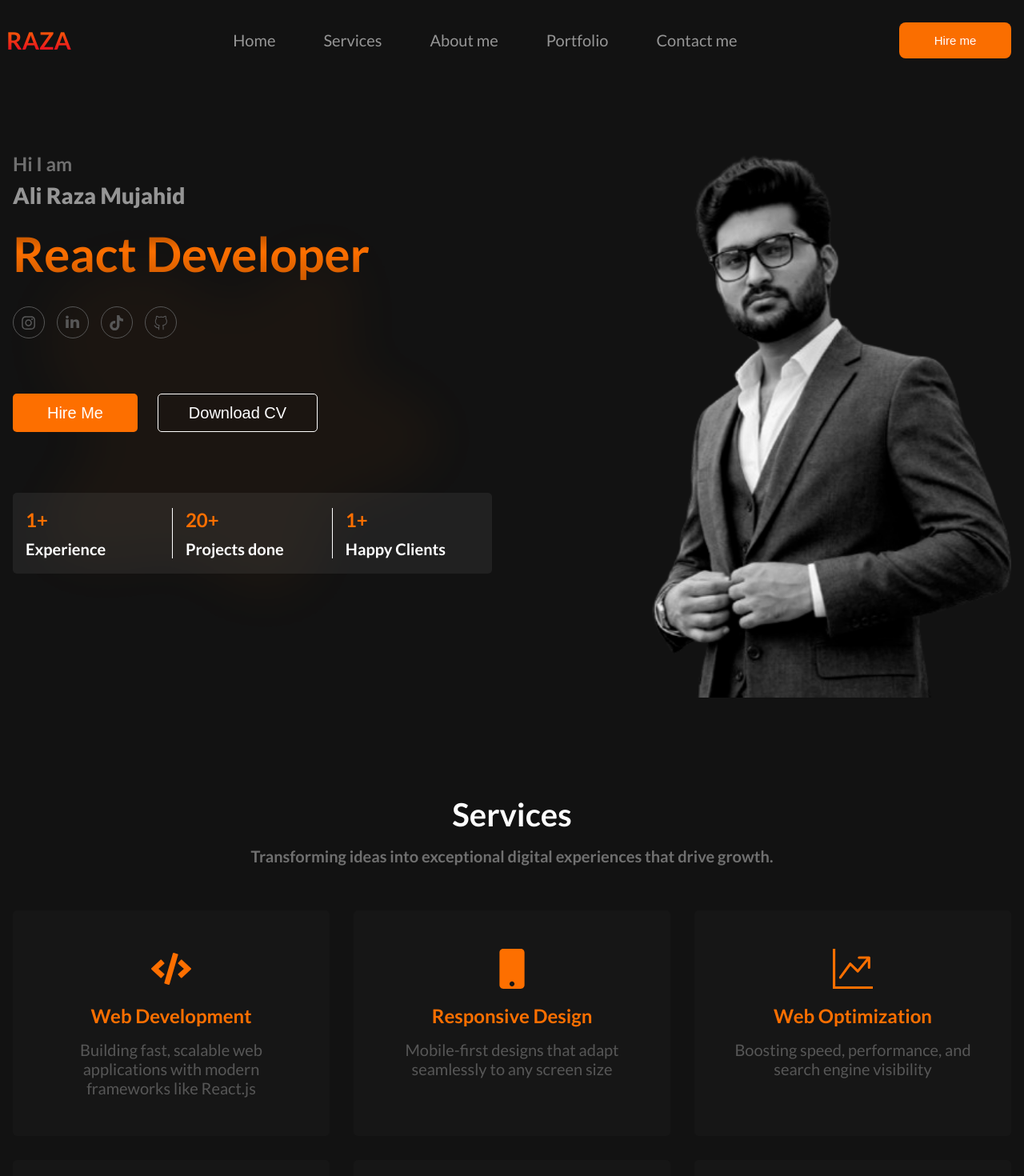
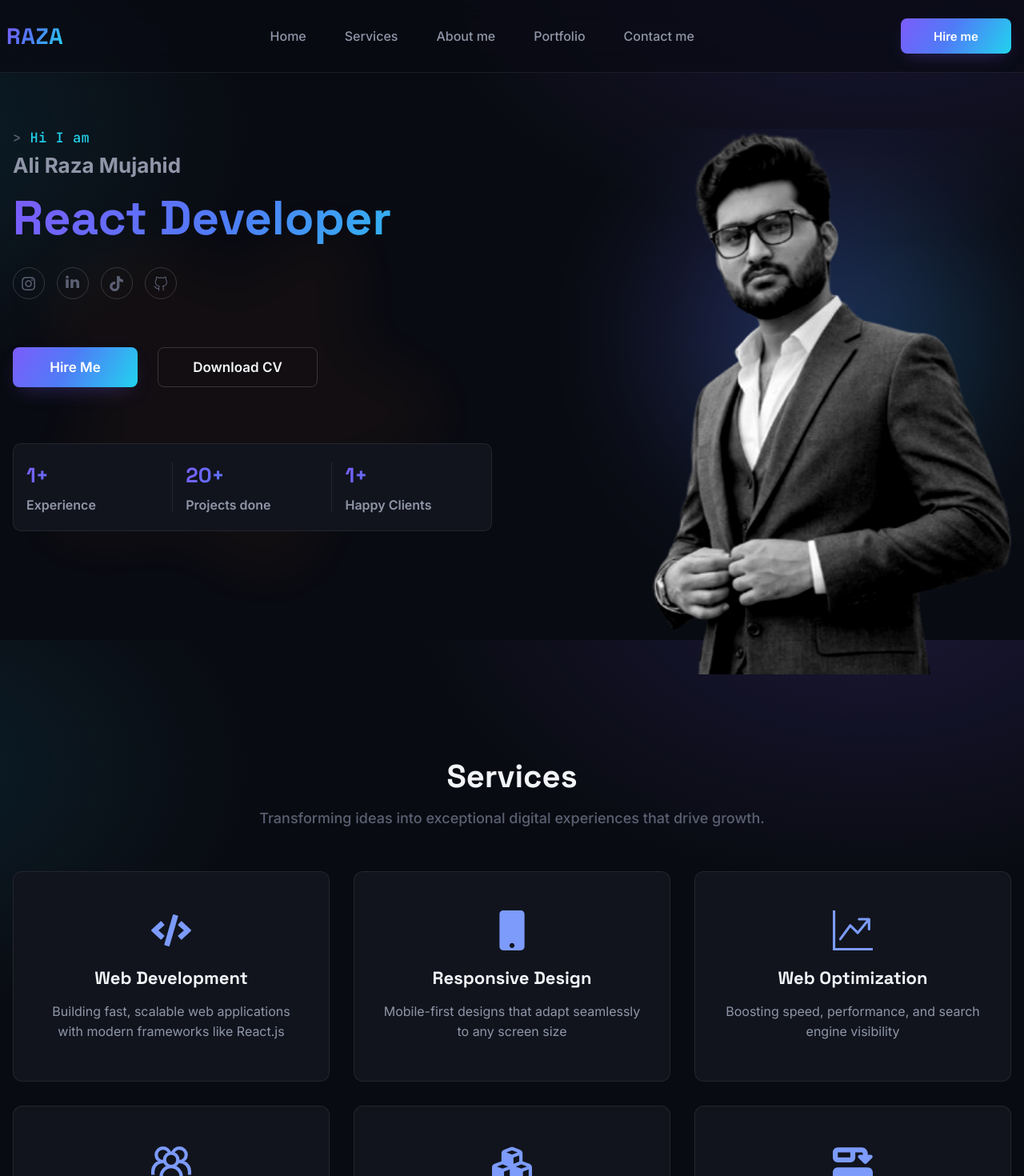
Before and after one commit to ALI-RAZA816/Personal-Portfolio, a React (Vite) app: page / in a window 1280 px wide. Shown: the top 1470 px of the page at 80% size. Built offline with nearby package versions, Linux system fonts and the light colour scheme.

Commit message:
updated files

```diff
--- a/src/App.css
+++ b/src/App.css
@@ -1,15 +1,71 @@
-/* google fonts  */
-@import url('https://fonts.googleapis.com/css2?family=Lato:ital,wght@0,100;0,300;0,400;0,700;0,900;1,100;1,300;1,400;1,700;1,900&display=swap');
+/* ===== Fonts ===== */
+@import url('https://fonts.googleapis.com/css2?family=Space+Grotesk:wght@400;500;600;700&family=Inter:wght@400;500;600;700;800&family=JetBrains+Mono:wght@400;500;600&display=swap');
 
-*{
+/* ===== Design Tokens ===== */
+:root {
+  /* surfaces */
+  --bg-primary: #090b12;
+  --bg-elevated: #11141d;
+  --bg-elevated-2: #161a26;
+  --border-soft: rgba(255, 255, 255, 0.08);
+  --border-strong: rgba(255, 255, 255, 0.16);
+
+  /* text */
+  --text-primary: #f2f4f8;
+  --text-secondary: #9096a8;
+  --text-muted: #5b6072;
+
+  /* accent — indigo to cyan, a developer/console palette */
+  --accent-1: #7c5cfa;
+  --accent-2: #22d3ee;
+  --accent-gradient: linear-gradient(120deg, #7c5cfa 0%, #4f7cf7 45%, #22d3ee 100%);
+  --accent-gradient-soft: linear-gradient(120deg, rgba(124, 92, 250, 0.16), rgba(34, 211, 238, 0.16));
+  --accent-glow: rgba(124, 92, 250, 0.35);
+  --accent-mint: #3ddc97;
+
+  /* fonts */
+  --font-display: "Space Grotesk", "Inter", sans-serif;
+  --font-body: "Inter", sans-serif;
+  --font-mono: "JetBrains Mono", monospace;
+}
+
+* {
   margin: 0;
   padding: 0;
   box-sizing: border-box;
   scroll-behavior: smooth;
 }
 
-body{
-  background-color: #121212;
-  overflow-x:hidden !important;
-  font-family: "Lato", sans-serif;
+body {
+  background-color: var(--bg-primary);
+  background-image:
+    radial-gradient(60rem 40rem at 85% -10%, rgba(124, 92, 250, 0.16), transparent 60%),
+    radial-gradient(50rem 35rem at -10% 20%, rgba(34, 211, 238, 0.10), transparent 55%);
+  background-attachment: fixed;
+  overflow-x: hidden !important;
+  font-family: var(--font-body);
+  color: var(--text-primary);
 }
+
+::selection {
+  background: var(--accent-1);
+  color: #fff;
+}
+
+::-webkit-scrollbar {
+  width: 10px;
+}
+
+::-webkit-scrollbar-track {
+  background: var(--bg-primary);
+}
+
+::-webkit-scrollbar-thumb {
+  background: var(--bg-elevated-2);
+  border-radius: 10px;
+  border: 2px solid var(--bg-primary);
+}
+
+::-webkit-scrollbar-thumb:hover {
+  background: var(--accent-1);
+}
--- a/src/Component/About.jsx
+++ b/src/Component/About.jsx
@@ -14,7 +14,7 @@ export default function About() {
                         <img src="/images/about-img.png" alt="" />
                     </div>
                     <div className={style.rightBox} data-aos="fade-left" data-aos-duration="500">
-                        <p>I am a skilled <b style={{ color: '#fff', fontSize: '16px' }} >React Developer</b> with over 8 months experience in the industry. My passion lies in creatubg captivating website designs and implementing them through fronted development. I take pride in staying up-to-date with current design trends and leveraging my creativity to produce visually appealing and user-friendly websites. Throughout my career, I have developed a deep understanding of user experience and user interface principles. By putting myself in the shoes of the end-users, I strive to create intuitive and seamless browsing experience. I believe that a well-designed website should not only look visually appealing but also provide a smooth and enjouable interaction for visitors. When starting a new project, I thoroughly research and analyze the target audience and the client's specific requirements. This enables me to tailor my designs to meet their expectations and deliver a unique online presence that aligns with their brand indentity.</p>
+                        <p>I am a skilled <b style={{ color: '#22d3ee', fontSize: '16px' }} >React Developer</b> with over 8 months experience in the industry. My passion lies in creatubg captivating website designs and implementing them through fronted development. I take pride in staying up-to-date with current design trends and leveraging my creativity to produce visually appealing and user-friendly websites. Throughout my career, I have developed a deep understanding of user experience and user interface principles. By putting myself in the shoes of the end-users, I strive to create intuitive and seamless browsing experience. I believe that a well-designed website should not only look visually appealing but also provide a smooth and enjouable interaction for visitors. When starting a new project, I thoroughly research and analyze the target audience and the client's specific requirements. This enables me to tailor my designs to meet their expectations and deliver a unique online presence that aligns with their brand indentity.</p>
                         <a href="/cv/resume.pdf" download><button><LuDownload /><span>Download CV</span></button></a>
                     </div>
                 </div>
--- a/src/Component/Service.jsx
+++ b/src/Component/Service.jsx
@@ -13,32 +13,32 @@ export default function Service() {
             <p>Transforming ideas into exceptional digital experiences that drive growth.</p>
             <div className={style.servicesGrid}>
                 <div data-aos="zoom-in" data-aos-easing="linear">
-                    <FaCode style={{color:'#FD6F00',fontSize:"50px"}} />
+                    <FaCode style={{color:'#7c9bfa',fontSize:"50px"}} />
                     <h2>Web Development</h2>
                     <p>Building fast, scalable web applications with modern frameworks like React.js</p>
                 </div>
                 <div data-aos="zoom-in" data-aos-easing="linear">
-                    <FaMobile style={{color:'#FD6F00',fontSize:"50px"}} />
+                    <FaMobile style={{color:'#7c9bfa',fontSize:"50px"}} />
                     <h2>Responsive Design</h2>
                     <p>Mobile-first designs that adapt seamlessly to any screen size</p>
                 </div>
                 <div data-aos="zoom-in" data-aos-easing="linear">
-                    <BsGraphUpArrow style={{color:'#FD6F00',fontSize:"50px"}} />
+                    <BsGraphUpArrow style={{color:'#7c9bfa',fontSize:"50px"}} />
                     <h2>Web Optimization</h2>
                     <p>Boosting speed, performance, and search engine visibility</p>
                 </div>
                 <div data-aos="zoom-in" data-aos-easing="linear">
-                    <GrGroup style={{color:'#FD6F00',fontSize:"50px"}} />
+                    <GrGroup style={{color:'#7c9bfa',fontSize:"50px"}} />
                     <h2>UI/UX Integration</h2>
                     <p>Creating intuitive interfaces that users love to interact with</p>
                 </div>
                 <div data-aos="zoom-in" data-aos-easing="linear">
-                    <FaCubes style={{color:'#FD6F00',fontSize:"50px"}} />
+                    <FaCubes style={{color:'#7c9bfa',fontSize:"50px"}} />
                     <h2>Web Maintenance</h2>
                     <p>Keeping your website secure, updated, and running 24/7</p>
                 </div>
                 <div data-aos="zoom-in" data-aos-easing="linear">
-                    <FaDiagramSuccessor style={{color:'#FD6F00',fontSize:"50px"}} />
+                    <FaDiagramSuccessor style={{color:'#7c9bfa',fontSize:"50px"}} />
                     <h2>Pixel Perfect</h2>
                     <p>Pixel-perfect implementation that matches designs exactly</p>
                 </div>
--- a/src/css/Header.module.css
+++ b/src/css/Header.module.css
@@ -4,12 +4,15 @@ header {
     top: 0;
     left: 0;
     z-index: 999;
-    background-color: #121212;
+    background-color: rgba(9, 11, 18, 0.72);
+    backdrop-filter: blur(14px);
+    -webkit-backdrop-filter: blur(14px);
+    border-bottom: 1px solid var(--border-soft);
 }
 
 .wrapper {
     display: flex;
-    height: 100px;
+    height: 90px;
     max-width: 1400px;
     width: 100%;
     margin: 0 auto;
@@ -20,53 +23,87 @@ header {
 
 .logo h1 {
     text-transform: uppercase;
-    font-weight: bolder;
-    font-size: 30px;
+    font-family: var(--font-display);
+    font-weight: 700;
+    font-size: 28px;
+    letter-spacing: .5px;
     margin-left: .5rem;
     color: transparent;
-    background: linear-gradient(#FA6E00, #E60026);
+    background: var(--accent-gradient);
     background-clip: text;
     -webkit-background-clip: text;
 }
 
-
 .links ul {
-    gap: 60px;
+    gap: 48px;
     display: inline-flex;
     list-style-type: none;
 }
 
 .links ul li a {
-    font-size: 20px;
-    color: #959595;
-    transition: color .20s ease;
+    font-family: var(--font-body);
+    font-size: 16px;
+    font-weight: 500;
+    color: var(--text-secondary);
+    transition: color .2s ease;
     text-decoration: none;
+    position: relative;
+}
+
+.links ul li a::after {
+    content: "";
+    position: absolute;
+    left: 0;
+    bottom: -6px;
+    width: 0;
+    height: 2px;
+    border-radius: 2px;
+    background: var(--accent-gradient);
+    transition: width .25s ease;
 }
 
 .links ul li a:hover {
-    color: #FA6E00;
+    color: var(--text-primary);
+}
+
+.links ul li a:hover::after {
+    width: 100%;
 }
 
 .active{
-    color: #FA6E00 !important;
+    color: var(--text-primary) !important;
+}
+
+.active::after {
+    width: 100% !important;
 }
 
 header button {
-    height: 45px;
-    width: 140px;
+    height: 44px;
+    width: 138px;
     color: #fff;
     border-radius: 8px;
     outline: none;
     border: none;
+    font-family: var(--font-body);
+    font-weight: 600;
     font-size: 15px;
     margin-right: 1rem;
     cursor: pointer;
-    background-color: #FA6E00;
+    background: var(--accent-gradient);
+    box-shadow: 0 8px 22px -8px var(--accent-glow);
+    transition: transform .2s ease, box-shadow .2s ease, filter .2s ease;
+}
+
+header button:hover {
+    transform: translateY(-2px);
+    filter: brightness(1.08);
+    box-shadow: 0 12px 28px -8px var(--accent-glow);
 }
 
 .menuIcon,
 .crossIcon {
-    color: #fff;
+    color: var(--text-primary);
     font-size: 2rem;
     cursor: pointer;
     display: none;
@@ -76,7 +113,7 @@ header button {
     position: absolute;
     top: 30px;
     right: 20px;
-    border: 1px solid #fff;
+    border: 1px solid var(--border-strong);
     border-radius: 5px;
 }
 
@@ -92,7 +129,7 @@ header button {
         transition: .30s ease;
         position: absolute;
         width: 100% !important;
-        background-color: #363636 !important;
+        background-color: rgba(9, 11, 18, 0.98) !important;
     }
 
     .show {
@@ -103,14 +140,15 @@ header button {
 
     .links ul {
         padding: 1rem;
-        border-radius: 5px;
+        border-radius: 8px;
         margin-top: 100px;
         height: 0;
         opacity: 0;
         overflow: hidden;
         transition: 1s ease;
         display: block !important;
-        background-color: #181818 !important;
+        background-color: var(--bg-elevated) !important;
+        border: 1px solid var(--border-soft);
     }
 
     .openMenu {
--- a/src/css/HeroSection.module.css
+++ b/src/css/HeroSection.module.css
@@ -1,12 +1,10 @@
 .wrapper {
     width: 100%;
-    color: #fff;
+    color: var(--text-primary);
     display: flex;
     gap: 50px;
-    /* align-items: center; */
     max-width: 1400px;
-    /* justify-content: space-between; */
-    margin: 90px auto !important;
+    margin: 70px auto !important;
 }
 
 .leftBox {
@@ -24,48 +22,59 @@
 }
 
 .intro span:first-child {
-    color: #707070;
-    font-size: 24px;
-    font-weight: 550;
+    font-family: var(--font-mono);
+    color: var(--accent-2);
+    font-size: 17px;
+    font-weight: 500;
+    letter-spacing: .5px;
     margin-bottom: .5rem;
     display: inline-block;
 }
 
+.intro span:first-child::before {
+    content: "> ";
+    color: var(--text-muted);
+}
+
 .intro span:nth-of-type(2) {
-    font-size: 28px;
-    color: #959595;
-    font-weight: 750;
+    font-family: var(--font-body);
+    font-size: 26px;
+    color: var(--text-secondary);
+    font-weight: 700;
 }
 
 .intro h2 {
+    font-family: var(--font-display);
     font-size: 60px;
-    font-weight: bold;
-    margin: 20px 0;
+    font-weight: 700;
+    margin: 18px 0;
+    line-height: 1.1;
     text-transform: capitalize;
     color: transparent;
-    background: linear-gradient(#984300 0%, #FD6F00 46%, #CA5900 100%);
+    background: var(--accent-gradient);
     background-clip: text;
     -webkit-background-clip: text;
-
 }
 
 .socialLinks ul {
     display: flex;
     gap: 15px;
     margin-top: 10px;
-    margin-bottom: 69px;
+    margin-bottom: 60px;
     list-style-type: none;
 }
 
 .socialLinks ul li a {
     display: block;
-    color: #575757;
+    color: var(--text-muted);
+    transition: color .2s ease, border-color .2s ease, transform .2s ease;
 }
 
 .socialLinks ul li a:hover,
 .socialLinks ul li:hover {
-    color: #eeeeee;
-    border-color: #eeeeee;
+    color: var(--text-primary);
+    border-color: var(--accent-1);
+    transform: translateY(-3px);
 }
 
 .socialLinks ul li {
@@ -76,7 +85,8 @@
     align-items: center;
     border-radius: 50%;
     cursor: pointer;
-    border: 1px solid #575757;
+    border: 1px solid var(--border-strong);
+    transition: border-color .2s ease;
 }
 
 .btns {
@@ -85,49 +95,67 @@
 }
 
 .btns button:first-child {
-    height: 48px;
+    height: 50px;
     width: 156px;
-    border-radius: 5px;
+    border-radius: 8px;
     border: none;
     outline: none;
     color: #fff;
-    background: #FD6F00;
+    background: var(--accent-gradient);
     cursor: pointer;
-    font-size: 20px;
+    font-family: var(--font-body);
+    font-weight: 600;
+    font-size: 17px;
+    box-shadow: 0 10px 26px -10px var(--accent-glow);
+    transition: transform .2s ease, box-shadow .2s ease, filter .2s ease;
+}
+
+.btns button:first-child:hover {
+    transform: translateY(-2px);
+    filter: brightness(1.08);
 }
 
 .btns button:last-child {
-    height: 48px;
+    height: 50px;
     width: 200px;
-    border-radius: 5px;
+    border-radius: 8px;
     outline: none;
-    font-size: 20px;
-    background: none;
+    font-family: var(--font-body);
+    font-weight: 600;
+    font-size: 17px;
+    background: transparent;
     cursor: pointer;
-    border: 1px solid #fff;
+    border: 1px solid var(--border-strong);
+    transition: border-color .2s ease, background-color .2s ease, transform .2s ease;
+}
+
+.btns button:last-child:hover {
+    border-color: var(--accent-2);
+    background-color: rgba(34, 211, 238, 0.08);
+    transform: translateY(-2px);
 }
 
 .btns button:last-child a{
-    color: #fff;
+    color: var(--text-primary);
     text-decoration: none;
-
 }
 
 .stats {
-    margin-top: 76px;
-    padding: 1.2rem 0;
+    margin-top: 70px;
+    padding: 1.4rem 0;
     display: flex;
     align-items: center;
     justify-content: space-between;
-    background-color: #dfdfdf13;
-    border-radius: 5px;
+    background-color: var(--bg-elevated);
+    border: 1px solid var(--border-soft);
+    border-radius: 10px;
 }
 
 .stats div {
     width: 100%;
     display: flex;
     justify-content: space-between;
-    border-right: 1px solid #fff;
+    border-right: 1px solid var(--border-soft);
     flex-direction: column;
     padding: 0 1rem;
 }
@@ -137,9 +165,13 @@
 }
 
 .stats div span:first-child {
-    font-size: 24px;
-    font-weight: bold;
-    color: #FD6F00;
+    font-family: var(--font-display);
+    font-size: 26px;
+    font-weight: 700;
+    color: transparent;
+    background: var(--accent-gradient);
+    background-clip: text;
+    -webkit-background-clip: text;
     display: inline-block;
     margin-bottom: .6rem;
 }
@@ -149,9 +181,9 @@
 }
 
 .stats div span:last-child {
-    color: #fff;
-    font-weight: bold;
-    font-size: 20px;
+    color: var(--text-secondary);
+    font-weight: 600;
+    font-size: 16px;
 }
 
 .rightBox {
@@ -160,14 +192,30 @@
     overflow: hidden;
     display: flex;
     justify-content: end;
+    position: relative;
+}
+
+.rightBox::before {
+    content: "";
+    position: absolute;
+    top: 10%;
+    right: 10%;
+    width: 380px;
+    height: 380px;
+    background: var(--accent-gradient);
+    filter: blur(90px);
+    opacity: .28;
+    border-radius: 50%;
+    z-index: 0;
 }
 
 .rightBox img {
-    /* height: 580px; */
     width: 450px;
-    filter: grayscale();
+    filter: grayscale() contrast(1.05);
     object-fit: contain;
     margin-top: 0;
+    position: relative;
+    z-index: 1;
 }
 
 
--- a/src/css/Service.module.css
+++ b/src/css/Service.module.css
@@ -13,15 +13,16 @@
 }
 
 .wrapper > h1{
+    font-family: var(--font-display);
     font-size: 40px;
-    color: #fff;
-    font-weight: bold;
+    color: var(--text-primary);
+    font-weight: 700;
 }
 
 .wrapper > p{
-    font-size: 20px;
-    color: #707070;
-    font-weight: 550;
+    font-size: 18px;
+    color: var(--text-muted);
+    font-weight: 500;
     margin: 1rem 0;
 }
 
@@ -45,18 +46,29 @@
 
 .servicesGrid div {
     text-align: center;
-    border-radius: 5px;
-    padding: 3rem;
-    background-color: #7070700c;
+    border-radius: 12px;
+    padding: 3rem 2rem;
+    background-color: var(--bg-elevated);
+    border: 1px solid var(--border-soft);
+    transition: transform .25s ease, border-color .25s ease, box-shadow .25s ease;
 }
+
+.servicesGrid div:hover {
+    transform: translateY(-6px);
+    border-color: var(--accent-1);
+    box-shadow: 0 18px 40px -20px var(--accent-glow);
+}
+
 .servicesGrid div h2 {
-    color: #FD6F00;
-    font-size: 24px;
-    font-weight: bold;
+    font-family: var(--font-display);
+    color: var(--text-primary);
+    font-size: 22px;
+    font-weight: 700;
     margin: 1rem 0;
 }
 
 .servicesGrid div p{
-    color: #575757;
-    font-size: 20px;
+    color: var(--text-secondary);
+    font-size: 16px;
+    line-height: 1.6;
 }
```
Also changed, not shown: src/css/About.module.css (+33 -19 lines), src/css/Contact.module.css (+56 -22 lines), src/css/Footer.module.css (+26 -17 lines), src/css/MoreProjects.module.css (+12 -9 lines), src/css/Portfolio.module.css (+35 -17 lines), src/css/ProjectCard.module.css (+37 -17 lines).
